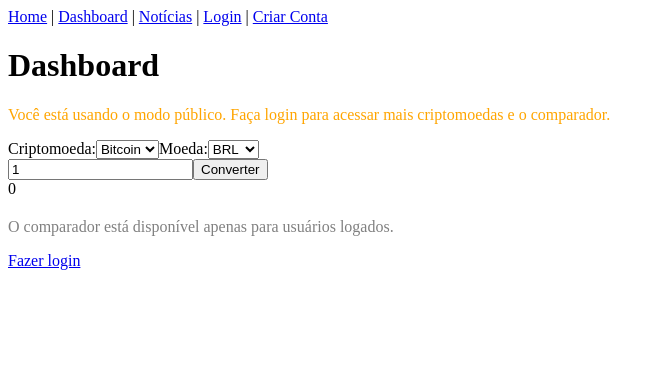
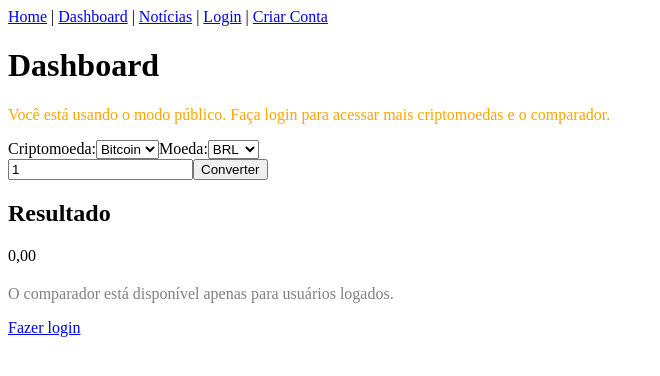
Before and after one commit to PedroBazzo/CryptoView, a React (Vite) app: page /dashboard in a window 1280 px wide. Both pictures are taken after a click on the button "Converter". Shown: the top 376 px of the page, without its empty margins (0-660 px from the left). Built offline with nearby package versions, Linux system fonts and the light colour scheme; no server answers.

Commit message:
fix: resolve converter and result display issues after state and routing updates

```diff
--- a/src/components/ConverterForm.jsx
+++ b/src/components/ConverterForm.jsx
@@ -1,21 +1,39 @@
 import { useState } from "react";
 import { getCryptoPrice } from "../services/api/crypto";
 
-export default function ConverterForm({ setResult, crypto, currency }) {
+export default function ConverterForm({ crypto, currency, setResult }) {
   const [amount, setAmount] = useState(1);
 
-  const handleConvert = async () => {
-    const price = await getCryptoPrice(crypto, currency);
-    setResult(price * amount);
-  };
+  async function handleConvert() {
+    try {
+      console.log("Crypto:", crypto);
+      console.log("Currency:", currency);
+
+      const price = await getCryptoPrice(crypto, currency);
+
+      console.log("Preço:", price);
+
+      if (price === undefined || price === null) {
+        alert("Erro ao obter preço");
+        return;
+      }
+
+      setResult(price * amount);
+
+    } catch (err) {
+      console.error(err);
+      alert("Erro na conversão");
+    }
+  }
 
   return (
     <div>
       <input
         type="number"
         value={amount}
-        onChange={(e) => setAmount(e.target.value)}
+        onChange={(e) => setAmount(Number(e.target.value))}
       />
+
       <button onClick={handleConvert}>Converter</button>
     </div>
   );
--- a/src/components/ResultCard.jsx
+++ b/src/components/ResultCard.jsx
@@ -1,3 +1,15 @@
-export default function ResultCard({ value }) {
-  return <h2>Resultado: {value ? value.toFixed(2) : "-"}</h2>;
+export default function ResultCard({ result, currency }) {
+  const formattedValue = Number(result).toLocaleString("pt-BR", {
+    minimumFractionDigits: 2,
+    maximumFractionDigits: 2,
+  });
+
+  return (
+    <div style={{ marginTop: "20px" }}>
+      <h2>Resultado</h2>
+      <p>
+        {formattedValue} {currency?.toUpperCase()}
+      </p>
+    </div>
+  );
 }
--- a/src/pages/Dashboard.jsx
+++ b/src/pages/Dashboard.jsx
@@ -42,8 +42,7 @@ export default function Dashboard() {
         setResult={setResult}
       />
 
-      {/* 📊 Resultado */}
-      {result && <ResultCard result={result} />}
+      {result !== null && <ResultCard result={result} />}
 
       {/* ⚔️ Comparador (somente logado) */}
       {user ? (
```
